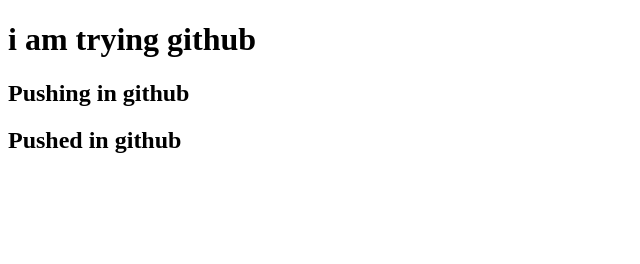
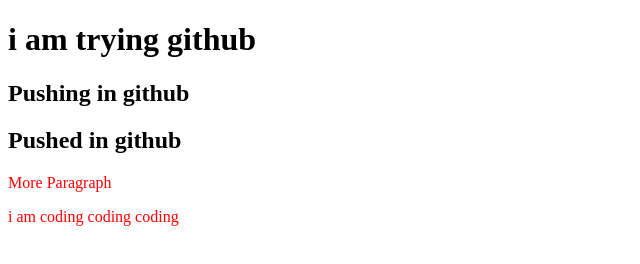
Before and after one commit to sneoo/my-second-repo, a plain HTML site: page index.html in a window 1280 px wide. Shown: the whole page, without its empty margins (0-640 px from the left). Drawn offline with Linux system fonts and the light colour scheme.

Commit message:
style added

```diff
--- a/index.html
+++ b/index.html
@@ -4,11 +4,14 @@
     <meta charset="UTF-8">
     <meta http-equiv="X-UA-Compatible" content="IE=edge">
     <meta name="viewport" content="width=device-width, initial-scale=1.0">
+    <link rel="stylesheet" href="style.css">
     <title>My Second Repo</title>
 </head>
 <body>
     <h1>i am trying github</h1>
     <h2>Pushing in github</h2>
     <h2>Pushed in github</h2>
+    <p>More Paragraph</p>
+    <p>i am coding coding coding</p>
 </body>
 </html>
--- /dev/null
+++ b/style.css
@@ -0,0 +1,3 @@
+p{
+    color:red;
+}
```
